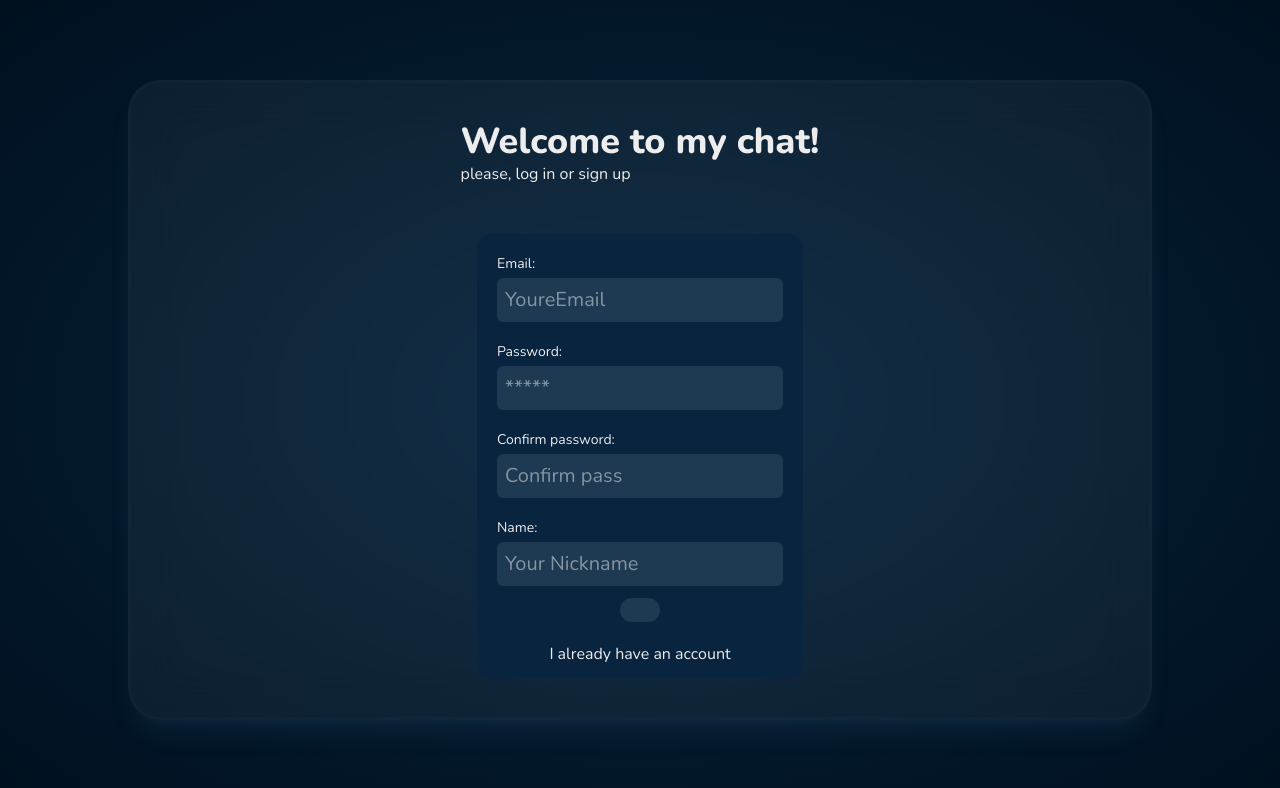
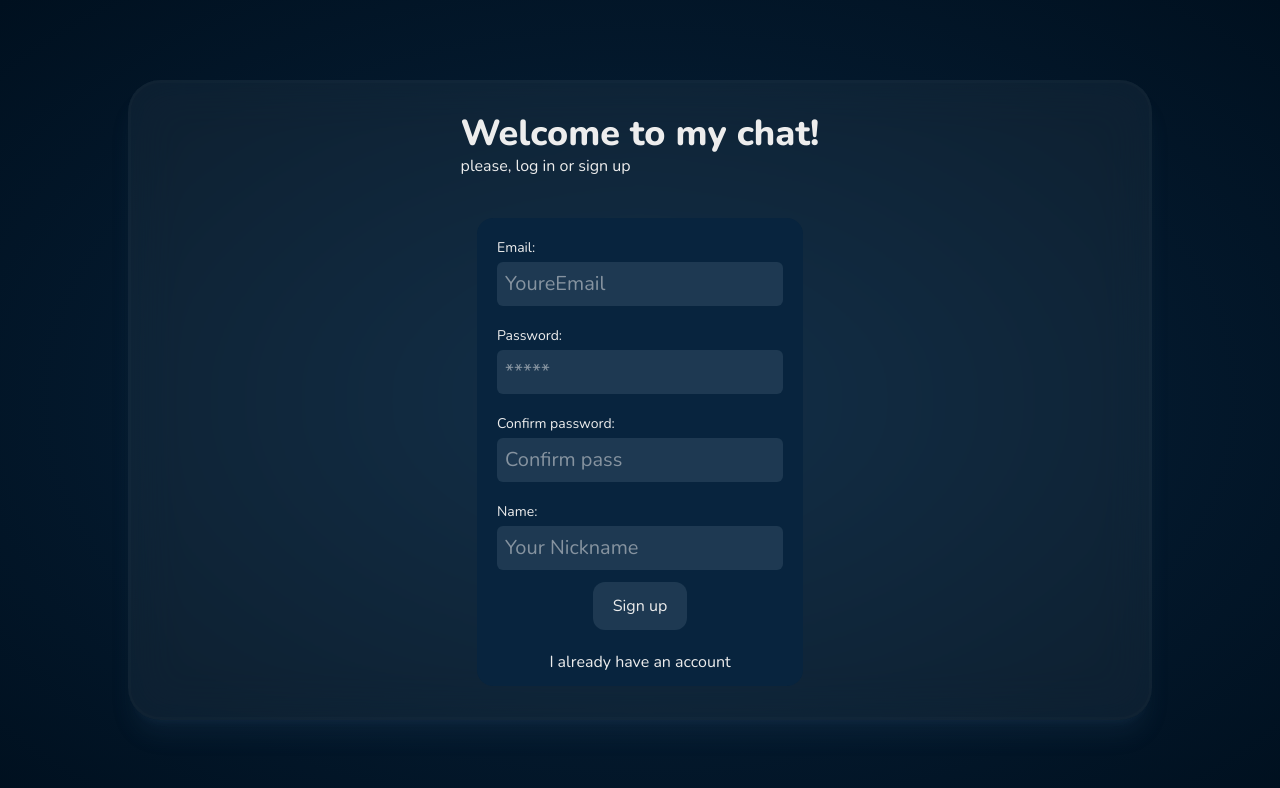
Before and after one commit to LevBaldin/myChat, a Next.js app in the folder frontend/: page /auth/signup in a window 1280 px wide. Shown: the top 788 px of the page. Built offline with nearby package versions, Linux system fonts and the light colour scheme; no server answers.

Commit message:
fix: buttons labels as children

```diff
--- a/frontend/src/components/UserSearch.tsx
+++ /dev/null
@@ -1,13 +0,0 @@
-import { useState } from "react"
-import Input from "./ui/Input"
-
-function UserSearch() {
-    interface UserSearch {
-        userSearch: string
-    }
-    const [value, setValue] = useState<UserSearch>({ userSearch: "" })
-    console.log(value)
-    return <Input<UserSearch> type="text" id="userSearch" setValue={setValue} value={value.userSearch} placeholder="Search user" />
-}
-
-export default UserSearch
--- a/frontend/src/components/forms/LoginForm.tsx
+++ b/frontend/src/components/forms/LoginForm.tsx
@@ -49,10 +49,12 @@ function LoginForm() {
     }
     return (
         <form onSubmit={handleSubmit} action="" className="flex flex-col gap-3 bg-secondary p-2 rounded-2xl max-w-5/6">
-            <Input setValue={setValue} value={value.email} type="text" id="email" placeholder="Your Email" label="Email:" />
-            <Input setValue={setValue} value={value.password} type="password" id="password" placeholder="*****" label="Password:" />
+            <Input<LogInData> setValue={setValue} value={value.email} type="email" id="email" placeholder="Your Email" label="Email:" />
+            <Input<LogInData> setValue={setValue} value={value.password} type="password" id="password" placeholder="*****" label="Password:" />
             <div className="flex flex-col justify-center items-center self-center gap-5 max-w-4/5">
-                <Button text="Log In" bg="main" disabled={isDisabled} />
+                <Button bg="main" disabled={isDisabled}>
+                    Log in
+                </Button>
                 <Link href={"/auth/signup"} prefetch className="">
                     I don&apos;t have an account
                 </Link>
--- a/frontend/src/components/forms/SignUpForm.tsx
+++ b/frontend/src/components/forms/SignUpForm.tsx
@@ -50,7 +50,9 @@ function SignUpForm() {
             />
             <Input setValue={setValue} value={value.username} type="text" id="username" placeholder="Your Nickname" label="Name:" />
             <div className="flex flex-col justify-center items-center self-center gap-5 max-w-4/5">
-                <Button text="Sign up" bg="main" disabled={isDisabled} />
+                <Button bg="main" disabled={isDisabled}>
+                    Sign up
+                </Button>
                 <Link href={"/auth/login"} className="">
                     I already have an account
                 </Link>
--- a/frontend/src/components/ui/Skeletons/SelectionPanelSkeleton.tsx
+++ b/frontend/src/components/ui/Skeletons/SelectionPanelSkeleton.tsx
@@ -1,6 +1,4 @@
 import { Skeleton } from "@mui/material"
-import { ol, ul } from "framer-motion/client"
-
 function SelectionPanelSkeleton() {
     return (
         <>
```
Also changed, not shown: frontend/src/components/ui/Toaster.tsx (deleted).
